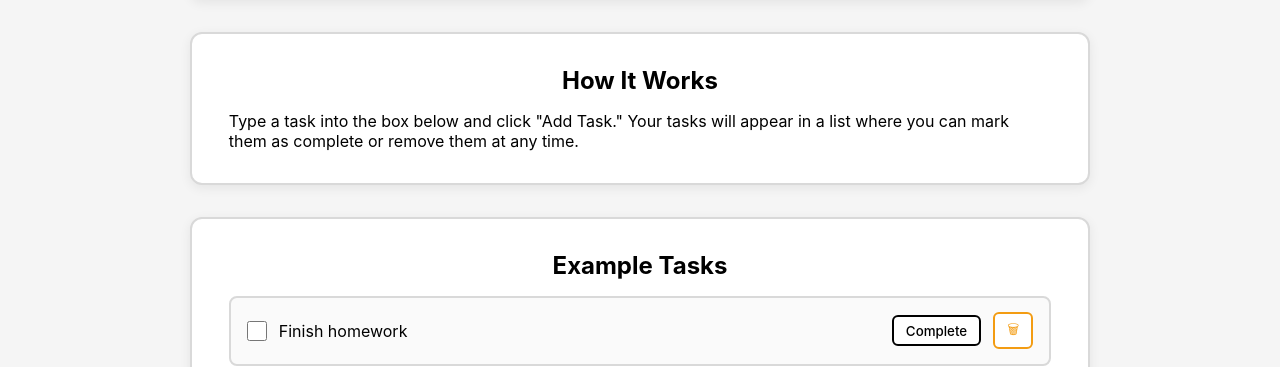
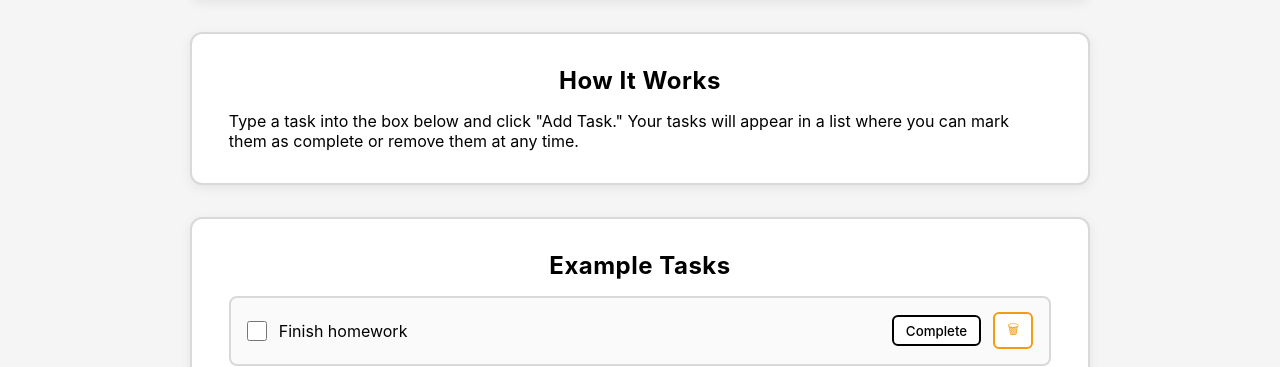
Before and after one commit to btyre1/wdd131, a plain HTML site: page tasktracker/index.html in a window 1280 px wide. Shown: the part 307-674 px from the top of the page. Drawn offline with Linux system fonts and the light colour scheme.

Commit message:
Added more spacing to h2's

```diff
--- a/tasktracker/style.css
+++ b/tasktracker/style.css
@@ -96,6 +96,10 @@ main {
   text-align: center;
   margin-bottom: 1rem;
   color: var(--primary);
+}
+
+.card h2 {
+  letter-spacing: 0.5px;
 }
 
 .example-task,
```
